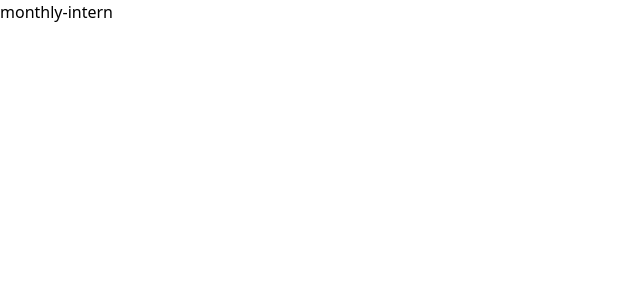
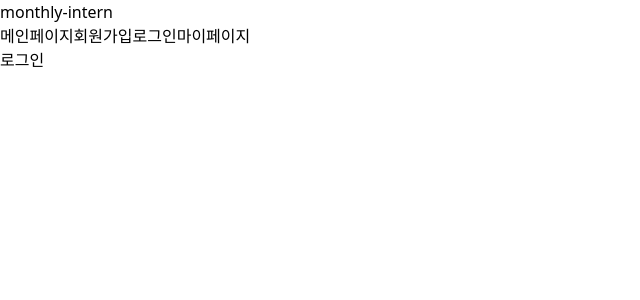
Before and after one commit to aotoyae/monthly-intern, a React (Vite) app: page /login in a window 1280 px wide. Shown: the top 300 px of the page, without its empty margins (0-640 px from the left). Built offline with nearby package versions, Linux system fonts and the light colour scheme.

Commit message:
feat: 페이지 라우팅

```diff
--- a/package.json
+++ b/package.json
@@ -15,6 +15,7 @@
     "json-server": "^1.0.0-beta.3",
     "react": "^18.3.1",
     "react-dom": "^18.3.1",
+    "react-router-dom": "^6.28.0",
     "zustand": "^5.0.1"
   },
   "devDependencies": {
--- a/src/App.tsx
+++ b/src/App.tsx
@@ -1,8 +1,10 @@
+import Router from './Router';
+
 function App() {
   return (
-    <>
-      <h1 className="text-red-500">monthly-intern</h1>
-    </>
+    <main className="flex flex-col items-center">
+      <Router />
+    </main>
   );
 }
 
--- /dev/null
+++ b/src/Router.tsx
@@ -0,0 +1,23 @@
+import { BrowserRouter, Route, Routes } from 'react-router-dom';
+import Home from './pages/Home';
+import Join from './pages/Join';
+import Login from './pages/Login';
+import Mypage from './pages/Mypage';
+import Layout from './components/Layout';
+
+const Router = () => {
+  return (
+    <BrowserRouter>
+      <Routes>
+        <Route element={<Layout />}>
+          <Route path="/" element={<Home />} />
+          <Route path="/join" element={<Join />} />
+          <Route path="/login" element={<Login />} />
+          <Route path="/mypage" element={<Mypage />} />
+        </Route>
+      </Routes>
+    </BrowserRouter>
+  );
+};
+
+export default Router;
--- /dev/null
+++ b/src/components/Header.tsx
@@ -0,0 +1,17 @@
+import { Link } from 'react-router-dom';
+
+const Header = () => {
+  return (
+    <>
+      <h1 className="text-red-500">monthly-intern</h1>
+      <nav className="flex gap-3 mb-10">
+        <Link to="/">메인페이지</Link>
+        <Link to="/join">회원가입</Link>
+        <Link to="/login">로그인</Link>
+        <Link to="/mypage">마이페이지</Link>
+      </nav>
+    </>
+  );
+};
+
+export default Header;
--- /dev/null
+++ b/src/components/Layout.tsx
@@ -0,0 +1,13 @@
+import { Outlet } from 'react-router-dom';
+import Header from './Header';
+
+const Layout = () => {
+  return (
+    <>
+      <Header />
+      <Outlet />
+    </>
+  );
+};
+
+export default Layout;
--- /dev/null
+++ b/src/pages/Home.tsx
@@ -0,0 +1,9 @@
+const Home = () => {
+  return (
+    <div>
+      <h1>메인페이지</h1>
+    </div>
+  );
+};
+
+export default Home;
--- /dev/null
+++ b/src/pages/Join.tsx
@@ -0,0 +1,9 @@
+const Join = () => {
+  return (
+    <div>
+      <h1>회원가입</h1>
+    </div>
+  );
+};
+
+export default Join;
--- /dev/null
+++ b/src/pages/Login.tsx
@@ -0,0 +1,9 @@
+const Login = () => {
+  return (
+    <div>
+      <h1>로그인</h1>
+    </div>
+  );
+};
+
+export default Login;
--- /dev/null
+++ b/src/pages/Mypage.tsx
@@ -0,0 +1,9 @@
+const Mypage = () => {
+  return (
+    <div>
+      <h1>마이페이지</h1>
+    </div>
+  );
+};
+
+export default Mypage;
```
Also changed, not shown: 1 other file (tests, documents, lock files or other folders).
